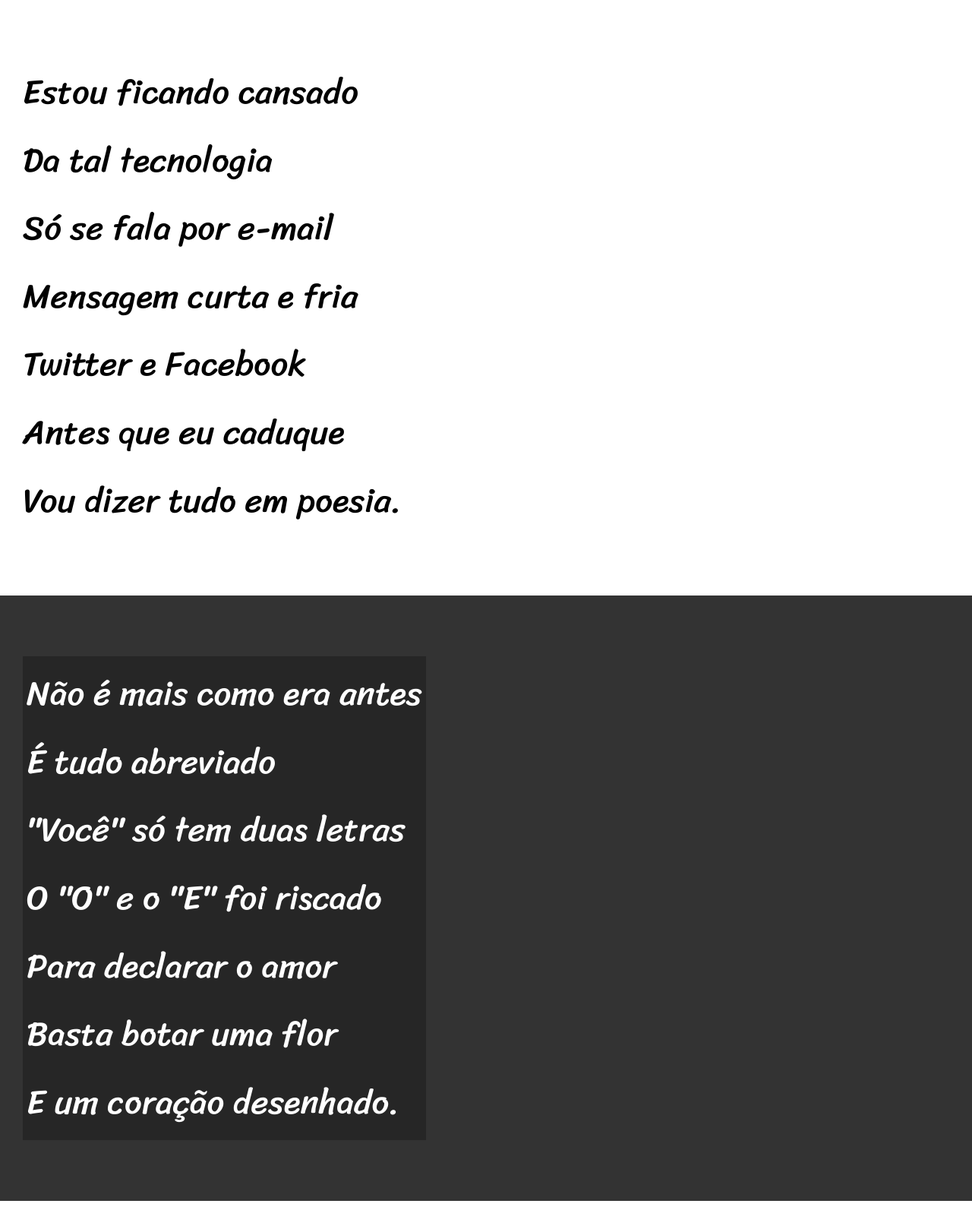
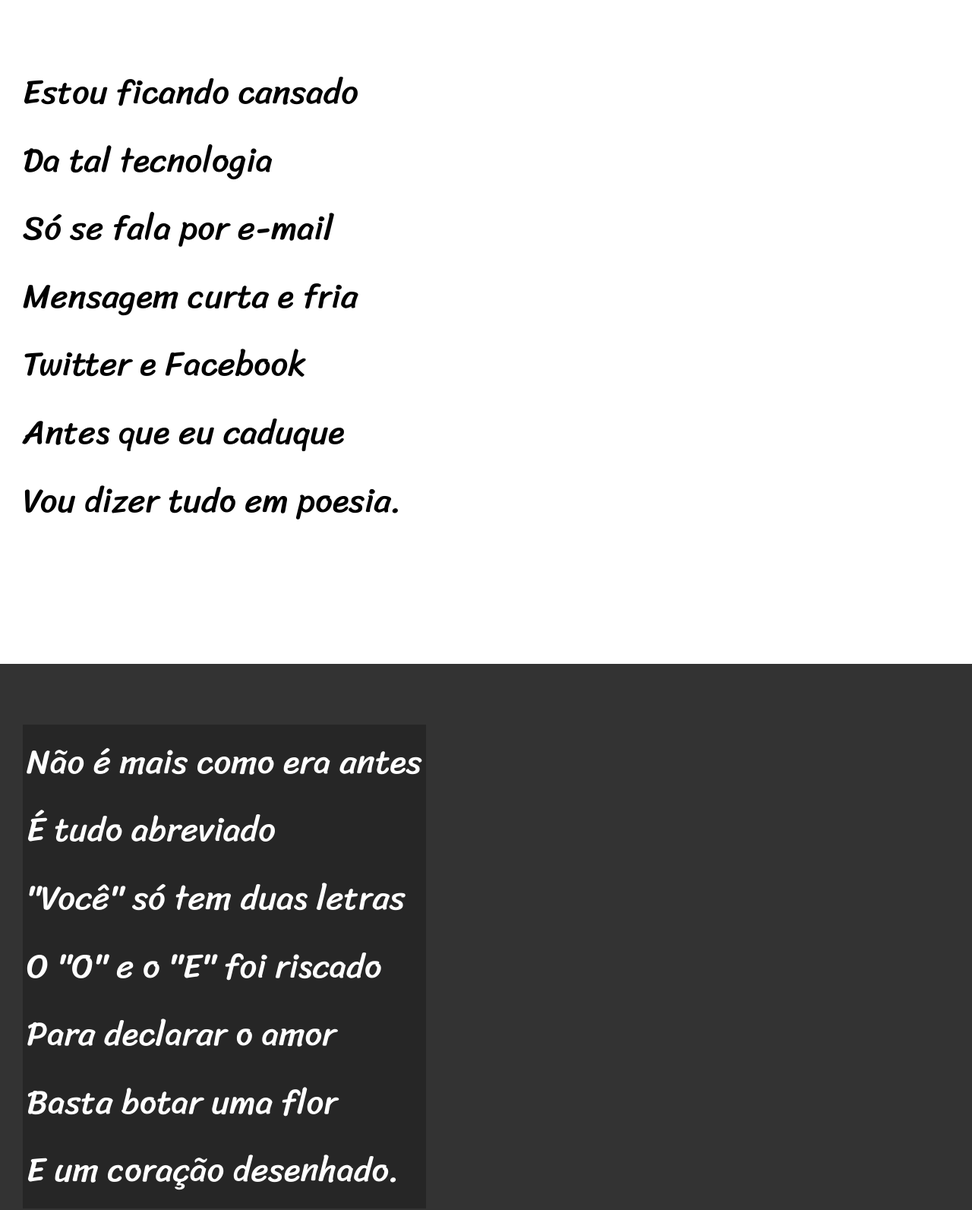
Before and after one commit to RogerioPascoal/HTML-CSS, a plain HTML site: page Desafios/d012/index.html in a window 1280 px wide. Shown: the part 263-1856 px from the top of the page at 76% size. Drawn offline with Linux system fonts and the light colour scheme.

Commit message:
atualização de estilo e imagens na pasta

```diff
--- a/Desafios/d012/estilo/style.css
+++ b/Desafios/d012/estilo/style.css
@@ -77,10 +77,8 @@ section {
 
 }
 
-section.imagem > p {
-    display: inline-block;
-    padding: 5px;
-    background-color: rgba(0, 0, 0, 0.253);
+section > p {
+    padding-bottom: 2em;
 }
 
 section.normal {
@@ -93,6 +91,21 @@ section.imagem {
     color: white;
 }
 
+section.imagem > p {
+    display: inline-block;
+    padding: 5px;
+    background-color: rgba(0, 0, 0, 0.253);
+}
+
+section#img01 {
+    background-image: url('../imagens/');
+
+}
+
+section#img02 {
+
+}
+
 footer {
     background-color: black;
     color: white;
--- a/Desafios/d012/index.html
+++ b/Desafios/d012/index.html
@@ -27,7 +27,7 @@
     </section>
 
 
-    <section class="imagem">
+    <section class="imagem" id="img01">
         <p>
             Não é mais como era antes <br>
             É tudo abreviado <br>
@@ -63,7 +63,7 @@
     </section>
 
 
-    <section class="imagem">
+    <section class="imagem" id="img02">
         <p>
             Tenho saudade das cartas <br>
             Escritas com a própria mão <br>
```
Also changed, not shown: Desafios/d012/imagens/._background001.jpg (deleted), Desafios/d012/imagens/._background002.jpg (deleted), Desafios/d012/imagens/background001.jpg (added), Desafios/d012/imagens/background002.jpg (added).
